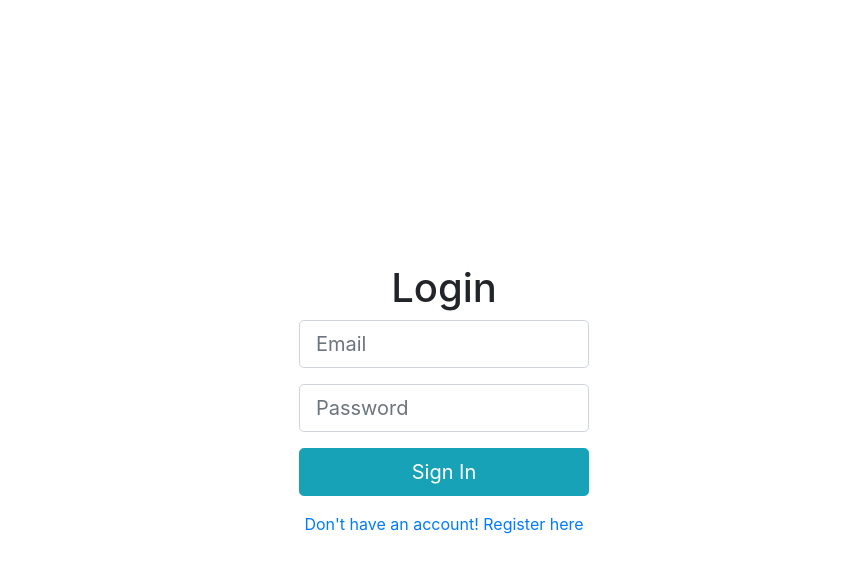
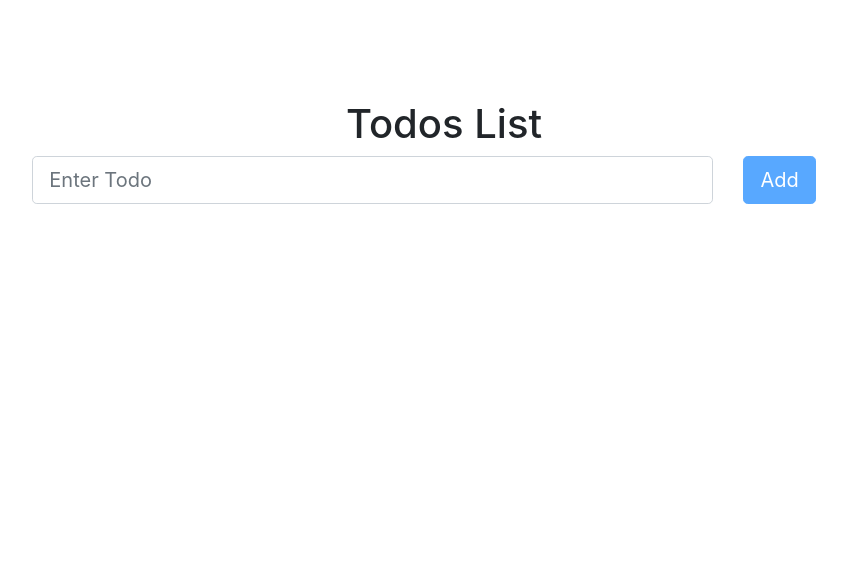
Before and after one commit to Tauqeer1/mean-todo, an Angular app: page /dashboard in a window 1280 px wide. Before the commit this address led to /login. Shown: the top 572 px of the page, without its empty margins (196-1043 px from the left). Built offline with nearby package versions, Linux system fonts and the light colour scheme.

Commit message:
todo input component created

```diff
--- /dev/null
+++ b/src/app/components/todo-input/todo-input.component.html
@@ -0,0 +1,13 @@
+<div style="margin-top: 100px" class="row justify-content-center">
+  <div class="col col-sm-8 col-md-8 col-lg-8 col-xl-8">
+    <h1 class="row justify-content-center">Todos List</h1>
+    <div class="row">
+      <div class="col col-sm-10 col-md-10 col-lg-10 col-xl-10">
+        <input class="form-control form-control-lg" placeholder="Enter Todo" type="text" [(ngModel)]="todoObj.text">
+      </div>
+      <div class="col col-sm-2 col-md-2 col-lg-2 col-xl-2">
+        <button class="btn btn-lg btn-primary" [disabled]="!todoObj.text" (click)="addTodo()">Add</button>
+      </div>
+    </div>
+  </div>
+</div>
--- /dev/null
+++ b/src/app/components/todo-input/todo-input.component.ts
@@ -0,0 +1,28 @@
+import { Component, OnInit, Output, EventEmitter } from '@angular/core';
+
+import { TodoItem } from '../../models/todo';
+
+@Component({
+  selector: 'app-todo-input',
+  templateUrl: './todo-input.component.html',
+  styleUrls: ['./todo-input.component.scss']
+})
+export class TodoInputComponent implements OnInit {
+  todoObj: Partial<TodoItem>;
+  @Output() todoItem: EventEmitter<Partial<TodoItem>> = new EventEmitter<
+    Partial<TodoItem>
+  >();
+  constructor() {}
+
+  ngOnInit() {
+    this.todoObj = {
+      text: '',
+      done: false
+    };
+  }
+
+  addTodo() {
+    this.todoItem.emit({ text: this.todoObj.text, done: this.todoObj.done });
+    this.todoObj.text = '';
+  }
+}
--- a/src/app/containers/dashboard/dashboard.component.html
+++ b/src/app/containers/dashboard/dashboard.component.html
@@ -1 +1 @@
-<p>dashboard works!</p>
+<app-todo-input (todoItem)="addTodo($event)"></app-todo-input>
--- a/src/app/containers/dashboard/dashboard.component.ts
+++ b/src/app/containers/dashboard/dashboard.component.ts
@@ -1,4 +1,6 @@
 import { Component, OnInit } from '@angular/core';
+
+import { TodoItem } from '../../models/todo';
 
 @Component({
   selector: 'app-dashboard',
@@ -6,10 +8,11 @@ import { Component, OnInit } from '@angular/core';
   styleUrls: ['./dashboard.component.scss']
 })
 export class DashboardComponent implements OnInit {
+  constructor() {}
 
-  constructor() { }
+  ngOnInit() {}
 
-  ngOnInit() {
+  addTodo(todoObj: TodoItem) {
+    console.log('todoObj', todoObj);
   }
-
 }
--- a/src/app/containers/dashboard/dashboard.module.ts
+++ b/src/app/containers/dashboard/dashboard.module.ts
@@ -4,19 +4,21 @@ import { RouterModule, Routes } from '@angular/router';
 
 import { AuthGuard } from './../../helper/auth-guard/auth-guard.guard';
 
+import { TodoInputModule } from '../../components/todo-input/todo-input.module';
+
 import { DashboardComponent } from './dashboard.component';
 
 const routes: Routes = [
   {
     path: '',
-    canActivate: [AuthGuard],
+    // canActivate: [AuthGuard],
     component: DashboardComponent
   }
 ];
 
 @NgModule({
   declarations: [DashboardComponent],
-  imports: [CommonModule, RouterModule.forChild(routes)],
+  imports: [CommonModule, RouterModule.forChild(routes), TodoInputModule],
   exports: [DashboardComponent]
 })
 export class DashboardModule {}
```
Also changed, not shown: src/app/components/todo-input/todo-input.module.ts (added, +13 -0 lines), src/app/models/todo.d.ts (added, +7 -0 lines), src/app/components/todo-input/todo-input.component.scss (added), 1 other file (tests, documents, lock files or other folders).
